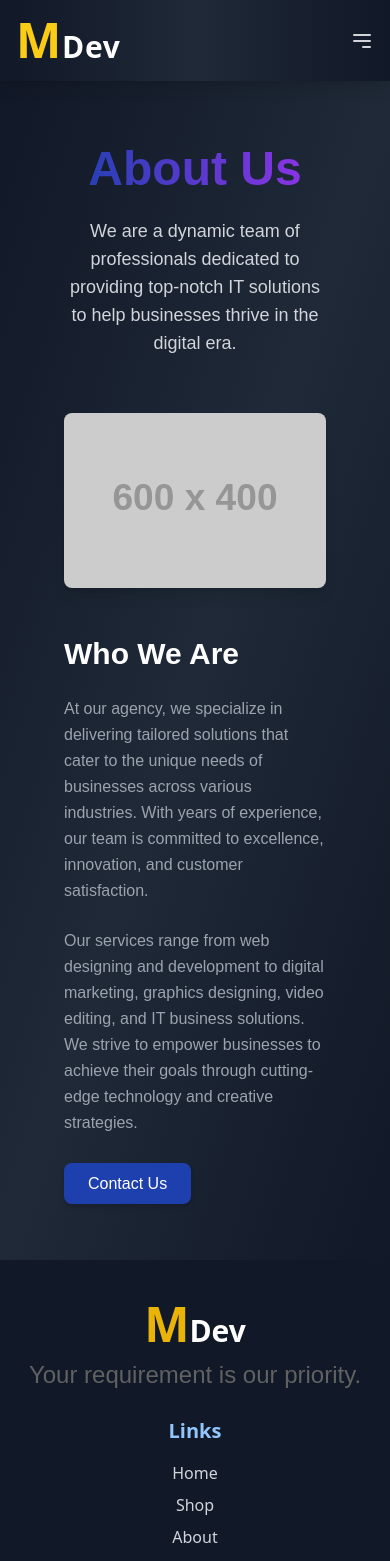
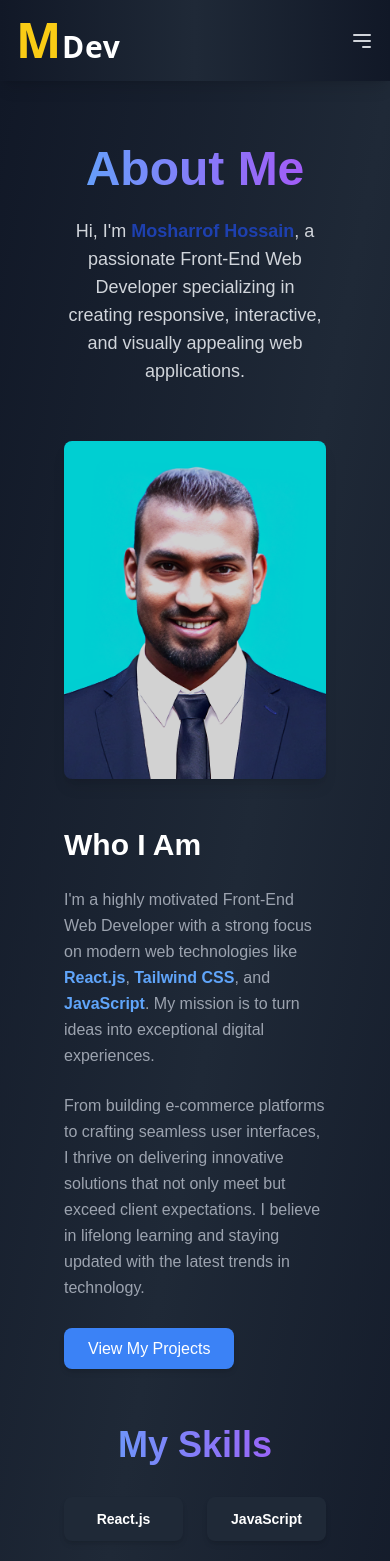
Before and after one commit to MosharrofHossainweb/Personal-management, a React (Vite) app: page /about in a window 390 px wide. Shown: the top 1561 px of the page. Built offline with nearby package versions, Linux system fonts and the light colour scheme.

Commit message:
responsive alhamdulillah

```diff
--- a/src/Componet/ShopComponent/ShopBanner.jsx
+++ b/src/Componet/ShopComponent/ShopBanner.jsx
@@ -6,7 +6,7 @@ const ShopBanner = () => {
     <>
     <section className='lg:pt-32 lg:pb-32 '>
         <div className="container bg-[url('/Programing.jpg')] pt-10 lg:pt-[100px] lg:pb-[100px] pb-10 bg-no-repeat bg-cover bg-center  ">
-            <h2 className='title text-blue-100 text-center pb-10 pt-10'>Make Your business more Andvance with</h2>
+            <h2 className='title text-blue-100 text-center pb-10 pt-10'>Make Your business more Andvance with me</h2>
             <BreadCu/>
         </div>
     </section>
--- a/src/Pages/About/About.jsx
+++ b/src/Pages/About/About.jsx
@@ -6,12 +6,12 @@ const AboutPage = () => {
     <div className="bg-gradient-to-br from-gray-900 via-gray-800 to-gray-900 text-white py-16 px-8 font-poppin">
       {/* Header Section */}
       <div className="container mx-auto text-center mb-14">
-        <h1 className="text-5xl font-bold mb-6 text-transparent bg-clip-text bg-gradient-to-r from-primary to-secondary animate-fade-in">
-          About Us
+        <h1 className="text-5xl font-bold mb-6 text-transparent bg-clip-text bg-gradient-to-r from-blue-400 to-purple-500 animate-fade-in">
+          About Me
         </h1>
         <p className="text-gray-300 text-lg max-w-3xl mx-auto animate-slide-right">
-          We are a dynamic team of professionals dedicated to providing
-          top-notch IT solutions to help businesses thrive in the digital era.
+          Hi, I'm <span className="font-bold text-primary">Mosharrof Hossain</span>,
+          a passionate Front-End Web Developer specializing in creating responsive, interactive, and visually appealing web applications.
         </p>
       </div>
 
@@ -20,34 +20,66 @@ const AboutPage = () => {
         {/* Image Section */}
         <div className="animate-slide-in">
           <img
-            src="https://via.placeholder.com/600x400"
-            alt="About Us"
+            src="/minSharp.png1 - Copy.png"
+            alt="Mosharrof Hossain"
             className="rounded-lg shadow-lg hover:shadow-2xl transition duration-500"
           />
         </div>
 
         {/* Text Section */}
         <div className="space-y-6 animate-slide-right">
-          <h2 className="text-3xl font-bold text-white">
-            Who We Are
-          </h2>
+          <h2 className="text-3xl font-bold text-white">Who I Am</h2>
           <p className="text-gray-400 leading-relaxed">
-            At our agency, we specialize in delivering tailored solutions that
-            cater to the unique needs of businesses across various industries.
-            With years of experience, our team is committed to excellence,
-            innovation, and customer satisfaction.
+            I'm a highly motivated Front-End Web Developer with a strong focus on modern web technologies like
+            <span className="font-bold text-blue-400"> React.js</span>,
+            <span className="font-bold text-blue-400"> Tailwind CSS</span>, and
+            <span className="font-bold text-blue-400"> JavaScript</span>.
+            My mission is to turn ideas into exceptional digital experiences.
           </p>
           <p className="text-gray-400 leading-relaxed pb-9">
-            Our services range from web designing and development to digital
-            marketing, graphics designing, video editing, and IT business
-            solutions. We strive to empower businesses to achieve their goals
-            through cutting-edge technology and creative strategies.
+            From building e-commerce platforms to crafting seamless user interfaces, I thrive on delivering innovative solutions
+            that not only meet but exceed client expectations. I believe in lifelong learning and staying updated with the latest trends in technology.
           </p>
 
-          <Link to='/contact' className="py-3 px-6 bg-primary text-white rounded-lg shadow-md hover:bg-secondary transition">
-            Contact Us
+          <Link
+            to="/porfoliopage"
+            className="py-3 px-6 bg-blue-500 text-white rounded-lg shadow-md hover:bg-purple-500 transition">
+            View My Projects
           </Link>
         </div>
+      </div>
+
+      {/* Skills Section */}
+      <div className="container mx-auto text-center mt-16">
+        <h2 className="text-4xl font-bold mb-8 text-transparent bg-clip-text bg-gradient-to-r from-blue-400 to-purple-500">
+          My Skills
+        </h2>
+        <div className="grid grid-cols-2 md:grid-cols-3 lg:grid-cols-6 gap-6">
+          {["React.js", "JavaScript", "HTML5", "CSS3", "Tailwind CSS", "Responsive Design"].map((skill, index) => (
+            <div
+              key={index}
+              className="py-3 px-4 bg-gray-800 rounded-lg shadow-md hover:shadow-lg transition text-sm font-semibold text-white"
+            >
+              {skill}
+            </div>
+          ))}
+        </div>
+      </div>
+
+      {/* Call to Action Section */}
+      <div className="container mx-auto text-center mt-16">
+        <h2 className="text-3xl font-bold mb-6 text-white">
+          Let's Build Something Great Together!
+        </h2>
+        <p className="text-gray-300 mb-8">
+          I'm always excited to collaborate on innovative projects. Whether you need a modern website or a complete front-end solution,
+          I'm here to help.
+        </p>
+        <Link
+          to="/contact"
+          className="py-3 px-6 bg-blue-500 text-white rounded-lg shadow-md hover:bg-purple-500 transition">
+          Get In Touch
+        </Link>
       </div>
     </div>
   );
--- a/src/Pages/PortfolioPage/PortfolioPage.jsx
+++ b/src/Pages/PortfolioPage/PortfolioPage.jsx
@@ -3,10 +3,10 @@ import React from 'react'
 const PortfolioPage = () => {
   return (
     <>
-    <section className='portfolio pt-6 lg:pt-[200px]  lg:pb-[200px] pb-5'>
+    <section className='portfolio pt-6 lg:pt-[200px] bg-gray-400 lg:pb-[200px] pb-5'>
       <div className="container mx-auto px-4">
         <h2 className='title text-center text-3xl lg:text-4xl font-bold mb-8 text-blue-800'>
-          Our Recent Developments
+          My Recent Developments
         </h2>
         <h3 className='detail text-center text-lg text-gray-500 pb-5'>Share your setup with</h3>
 
@@ -33,7 +33,7 @@ const PortfolioPage = () => {
           </div>
 
           <div className="portfolio_item relative overflow-hidden rounded-lg shadow-lg group">
-            <img className='w-full h-72 object-cover transform group-hover:scale-105 transition duration-300' src="/lasvase2.png" alt="portfolio" />
+            <img className='w-full h-72 object-cover transform group-hover:scale-105 transition duration-300' src="/Graphic web.png" alt="portfolio" />
             <div className="portfolio_overlay absolute inset-0 bg-black bg-opacity-50 opacity-0 group-hover:opacity-100 transition-opacity duration-300 flex items-center justify-center">
               <p className="text-white text-xl font-semibold">Lasvas Project part-2</p>
             </div>
@@ -54,7 +54,7 @@ const PortfolioPage = () => {
           </div>
 
           <div className="portfolio_item relative overflow-hidden rounded-lg shadow-lg group">
-            <img className='w-full h-72 object-cover transform group-hover:scale-105 transition duration-300' src="/procduct1.png" alt="portfolio" />
+            <img className='w-full h-72 object-cover transform group-hover:scale-105 transition duration-300' src="/coronaweb.png" alt="portfolio" />
             <div className="portfolio_overlay absolute inset-0 bg-black bg-opacity-50 opacity-0 group-hover:opacity-100 transition-opacity duration-300 flex items-center justify-center">
               <p className="text-white text-xl font-semibold">Product Showcase</p>
             </div>
--- a/src/Pages/Service/Service.jsx
+++ b/src/Pages/Service/Service.jsx
@@ -57,7 +57,7 @@ const ServicePage = () => {
       {/* Page Header */}
       <div className="text-center mb-14">
         <h1 className="text-5xl font-bold mb-6 text-transparent bg-clip-text bg-gradient-to-r from-primary to-secondary animate-fade-in">
-          Our Services
+          My Services
         </h1>
         <p className="text-gray-300 text-lg max-w-2xl mx-auto animate-slide-right">
           Explore a wide range of IT and digital solutions tailored to elevate
--- a/src/Pages/Shope/OurProduct.jsx
+++ b/src/Pages/Shope/OurProduct.jsx
@@ -15,7 +15,7 @@ const OurProduct = () => {
 
           {/* Heading */}
           <h2 className="text-center pt-5 lg:pt-10 md:pt-7 text-3xl sm:text-4xl lg:text-5xl font-bold text-white">
-            Our Products
+            My Development
           </h2>
 
           {/* Product Grid */}
```
